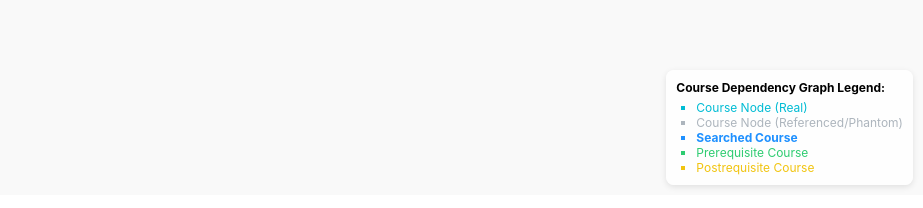
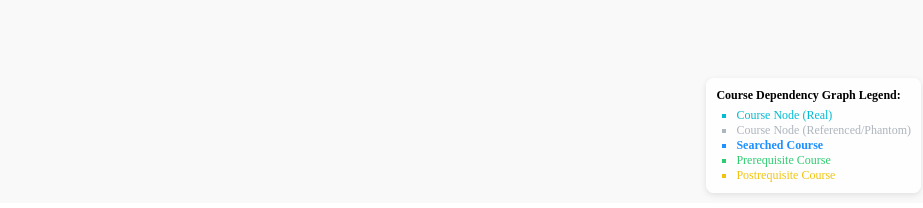
Before and after one commit to percival10299/Uwaterloo-cs-coursetree, a React (Create React App) app in the folder uw-course-tree/: page / in a window 1280 px wide. Shown: the part 605-813 px from the top of the page, without its empty margins (357-1280 px from the left). Built offline with nearby package versions, Linux system fonts and the light colour scheme; what cytoscape-dagre would draw is missing.

Commit message:
reduce size

```diff
--- a/uw-course-tree/public/index.html
+++ b/uw-course-tree/public/index.html
@@ -2,42 +2,9 @@
 <html lang="en">
   <head>
     <meta charset="utf-8" />
-    <link rel="icon" href="%PUBLIC_URL%/favicon.ico" />
-    <meta name="viewport" content="width=device-width, initial-scale=1" />
-    <meta name="theme-color" content="#000000" />
-    <meta
-      name="description"
-      content="Web site created using create-react-app"
-    />
-    <link rel="apple-touch-icon" href="%PUBLIC_URL%/logo192.png" />
-    <!--
-      manifest.json provides metadata used when your web app is installed on a
-      user's mobile device or desktop. See https://developers.google.com/web/fundamentals/web-app-manifest/
-    -->
-    <link rel="manifest" href="%PUBLIC_URL%/manifest.json" />
-    <!--
-      Notice the use of %PUBLIC_URL% in the tags above.
-      It will be replaced with the URL of the `public` folder during the build.
-      Only files inside the `public` folder can be referenced from the HTML.
-
-      Unlike "/favicon.ico" or "favicon.ico", "%PUBLIC_URL%/favicon.ico" will
-      work correctly both with client-side routing and a non-root public URL.
-      Learn how to configure a non-root public URL by running `npm run build`.
-    -->
     <title>React App</title>
   </head>
   <body>
-    <noscript>You need to enable JavaScript to run this app.</noscript>
     <div id="root"></div>
-    <!--
-      This HTML file is a template.
-      If you open it directly in the browser, you will see an empty page.
-
-      You can add webfonts, meta tags, or analytics to this file.
-      The build step will place the bundled scripts into the <body> tag.
-
-      To begin the development, run `npm start` or `yarn start`.
-      To create a production bundle, use `npm run build` or `yarn build`.
-    -->
   </body>
 </html>
--- a/uw-course-tree/src/index.css
+++ /dev/null
@@ -1,13 +0,0 @@
-body {
-  margin: 0;
-  font-family: -apple-system, BlinkMacSystemFont, 'Segoe UI', 'Roboto', 'Oxygen',
-    'Ubuntu', 'Cantarell', 'Fira Sans', 'Droid Sans', 'Helvetica Neue',
-    sans-serif;
-  -webkit-font-smoothing: antialiased;
-  -moz-osx-font-smoothing: grayscale;
-}
-
-code {
-  font-family: source-code-pro, Menlo, Monaco, Consolas, 'Courier New',
-    monospace;
-}
--- a/uw-course-tree/src/index.js
+++ b/uw-course-tree/src/index.js
@@ -1,17 +1,6 @@
-import React from 'react';
 import ReactDOM from 'react-dom/client';
-import './index.css';
 import App from './App';
-import reportWebVitals from './reportWebVitals';
 
-const root = ReactDOM.createRoot(document.getElementById('root'));
-root.render(
-  <React.StrictMode>
-    <App />
-  </React.StrictMode>
-);
-
-// If you want to start measuring performance in your app, pass a function
-// to log results (for example: reportWebVitals(console.log))
-// or send to an analytics endpoint. Learn more: https://bit.ly/CRA-vitals
-reportWebVitals();
+ReactDOM.createRoot(
+  document.getElementById('root')
+).render(<App />);
```
Also changed, not shown: 2 other files (tests, documents, lock files or other folders).
